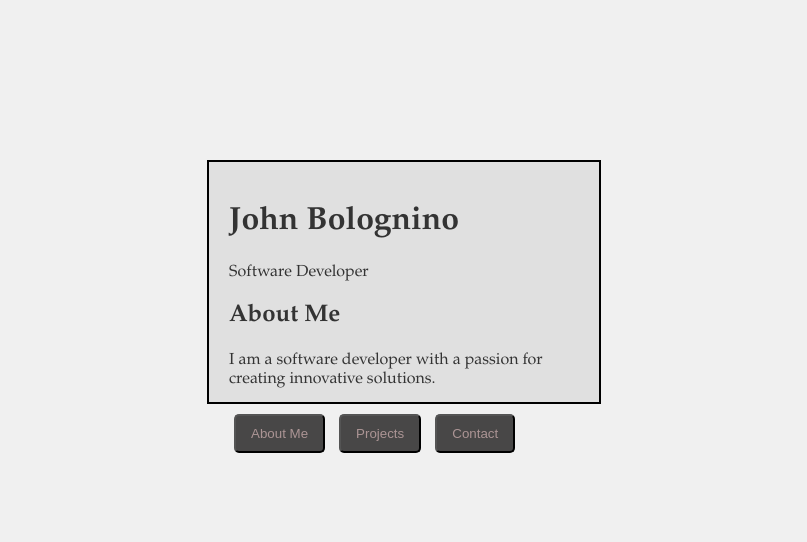
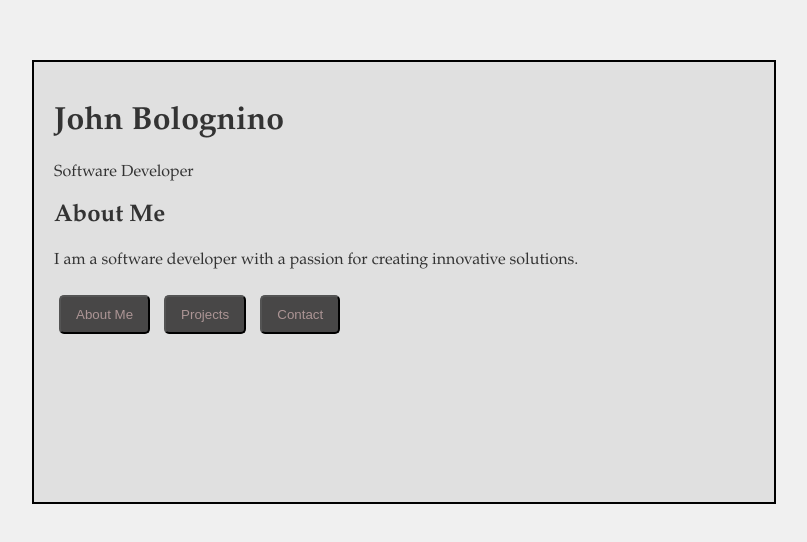
Before and after one commit to jcbolo72012/portfolio, a website: page index.html in a window 1280 px wide. Shown: the part 118-660 px from the top of the page, without its empty margins (236-1043 px from the left). Drawn offline with Linux system fonts and the light colour scheme.

Commit message:
change specs

```diff
--- a/styles/style.css
+++ b/styles/style.css
@@ -14,8 +14,8 @@ body {
     box-shadow: none;
     padding: 20px;
     text-align: left;
-    width: 350px;
-    height: 200px;
+    width: 700px;
+    height: 400px;
     font-family: 'Garamond', 'Times New Roman', serif !important;
     font: Garamond;
     transition: transform 0.2s;
```
